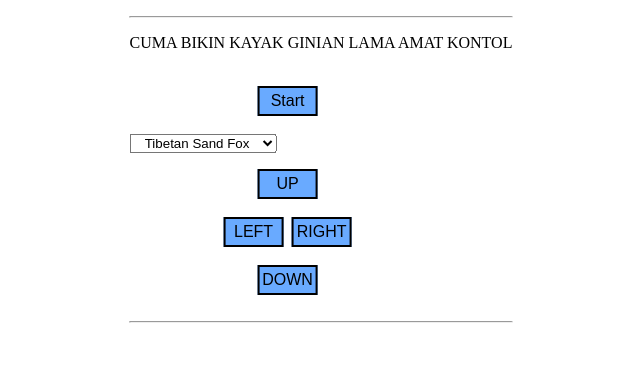
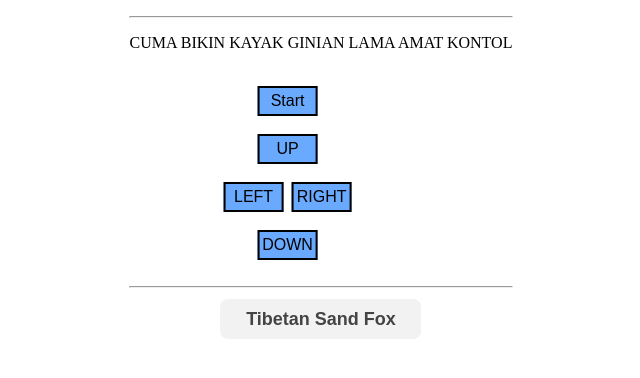
Before and after one commit to Daffabot/pipe-vhs, a plain HTML site: page index.html in a window 1280 px wide. Shown: the whole page, without its empty margins (319-959 px from the left). Drawn offline with Linux system fonts and the light colour scheme.

Commit message:
Update new main.css

```diff
--- a/style/main.css
+++ b/style/main.css
@@ -32,6 +32,12 @@ padding-left: 120px;
   left: 50%;
   transform: translate(-50%, 0%);
 }
+form {
+position: absolute;
+  top: 115%;
+  left: 50%;
+  transform: translate(-50%, -100%);
+}
 .dicenter-palalo {
 text-align:center;
 width:320px;
@@ -60,3 +66,33 @@ user-select: none;
 .btn:focus {
   outline: 0;
 }
+
+select {
+  padding: 10px;
+  border: none;
+  font-size: 18px;
+  font-weight: bold;
+  background-color: #f2f2f2;
+  color: #444;
+  border-radius: 8px;
+  -webkit-appearance: none;
+  -moz-appearance: none;
+  appearance: none;
+}
+
+select:focus {
+  outline: none;
+}
+
+option {
+  font-size: 16px;
+  font-weight: normal;
+  background-color: #f2f2f2;
+  color: #444;
+  border-radius: 8px;
+}
+
+option:hover {
+  background-color: #ddd;
+  color: #222;
+}
```
